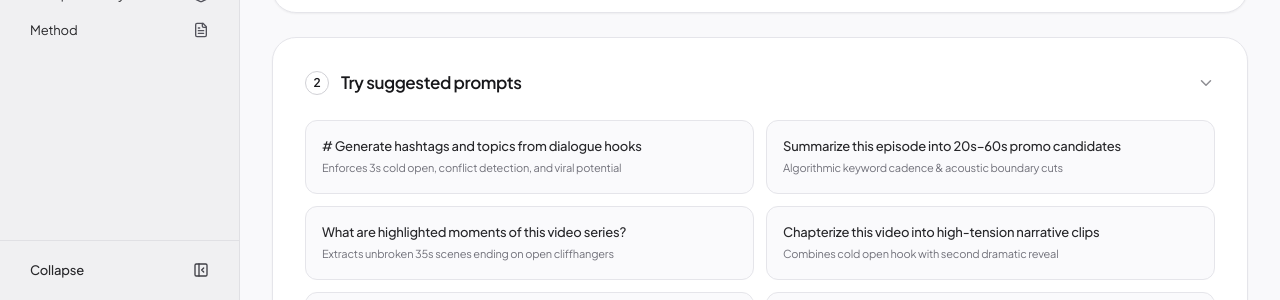
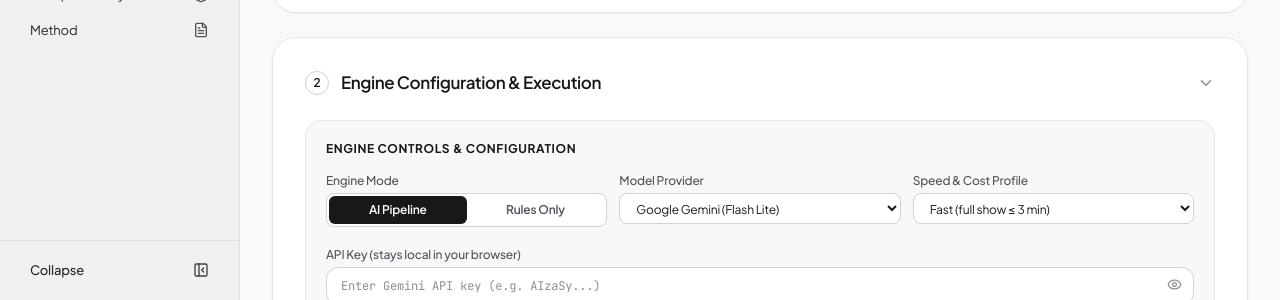
Before and after one commit to krishna5632/HookScene, a React (Vite) app in the folder frontend/: page / in a window 1280 px wide. Shown: the part 500-800 px from the top of the page. Built offline with nearby package versions, Linux system fonts and the light colour scheme; no server answers.

Commit message:
feat(run-studio): remove suggested prompts card, streamline engine configuration

```diff
--- a/frontend/src/components/RunStudio.tsx
+++ b/frontend/src/components/RunStudio.tsx
@@ -511,7 +511,7 @@ export const RunStudio: React.FC<RunStudioProps> = ({ setDataset, setActiveTab }
         </div>
       </div>
 
-      {/* CARD 2: TRY SUGGESTED PROMPTS & WORKFLOWS (TwelveLabs Exact Card 2 Design) */}
+      {/* CARD 2: ENGINE CONFIGURATION & PIPELINE EXECUTION */}
       <div className="bg-white rounded-3xl border border-[#E5E5EA] p-6 md:p-8 shadow-xs">
         <div className="flex items-center justify-between mb-6">
           <div className="flex items-center gap-3">
@@ -519,78 +519,10 @@ export const RunStudio: React.FC<RunStudioProps> = ({ setDataset, setActiveTab }
               2
             </span>
             <h2 className="text-[17px] font-semibold text-[#18181B] tracking-tight">
-              Try suggested prompts
+              Engine Configuration & Execution
             </h2>
           </div>
           <ChevronDown size={18} className="text-[#8E8E93]" />
-        </div>
-
-        {/* Suggested Prompts 2-Column Grid (TwelveLabs Style) */}
-        <div className="grid grid-cols-1 md:grid-cols-2 gap-3 mb-6">
-          {[
-            {
-              id: 'p1',
-              title: '# Generate hashtags and topics from dialogue hooks',
-              desc: 'Enforces 3s cold open, conflict detection, and viral potential',
-              action: () => {
-                setMode('ai');
-                setProfile('fast');
-              },
-            },
-            {
-              id: 'p2',
-              title: 'Summarize this episode into 20s–60s promo candidates',
-              desc: 'Algorithmic keyword cadence & acoustic boundary cuts',
-              action: () => {
-                setMode('baseline');
-              },
-            },
-            {
-              id: 'p3',
-              title: 'What are highlighted moments of this video series?',
-              desc: 'Extracts unbroken 35s scenes ending on open cliffhangers',
-              action: () => {
-                setMontage(false);
-              },
-            },
-            {
-              id: 'p4',
-              title: 'Chapterize this video into high-tension narrative clips',
-              desc: 'Combines cold open hook with second dramatic reveal',
-              action: () => {
-                setMontage(true);
-              },
-            },
-            {
-              id: 'p5',
-              title: 'Classify this video based on YouTube categories. Output as JSON format',
-              desc: 'Scores candidates across 5 rubric factors with ground truth check',
-              action: () => {
-                setActiveTab('f1_quality');
-              },
-            },
-            {
-              id: 'p6',
-              title: 'Which audience is the video suitable for, and why?',
-              desc: 'Inspect exact dialogue lines, judge weights, and signal triggers',
-              action: () => {
-                setActiveTab('f6_explainability');
-              },
-            },
-          ].map((prompt) => (
-            <div
-              key={prompt.id}
-              onClick={prompt.action}
-              className="p-4 rounded-xl border border-[#E5E5EA] hover:border-[#8E8E93] bg-[#FAFAFC] hover:bg-white cursor-pointer transition-all flex flex-col justify-between"
-            >
-              <div className="text-[13px] font-medium text-[#27272A] mb-1">
-                {prompt.title}
-              </div>
-              <div className="text-[11px] text-[#71717A]">
-                {prompt.desc}
-              </div>
-            </div>
-          ))}
         </div>
 
         {/* Engine Settings Row */}
```
